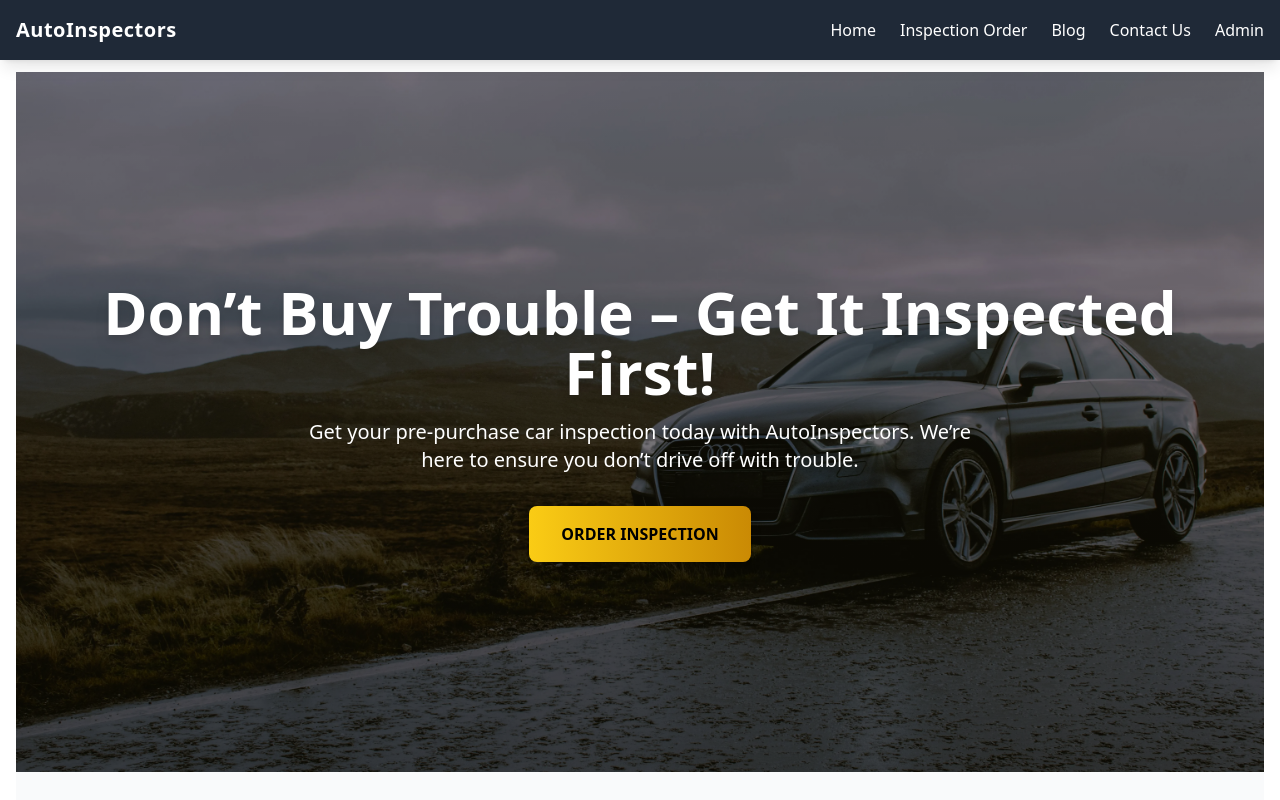
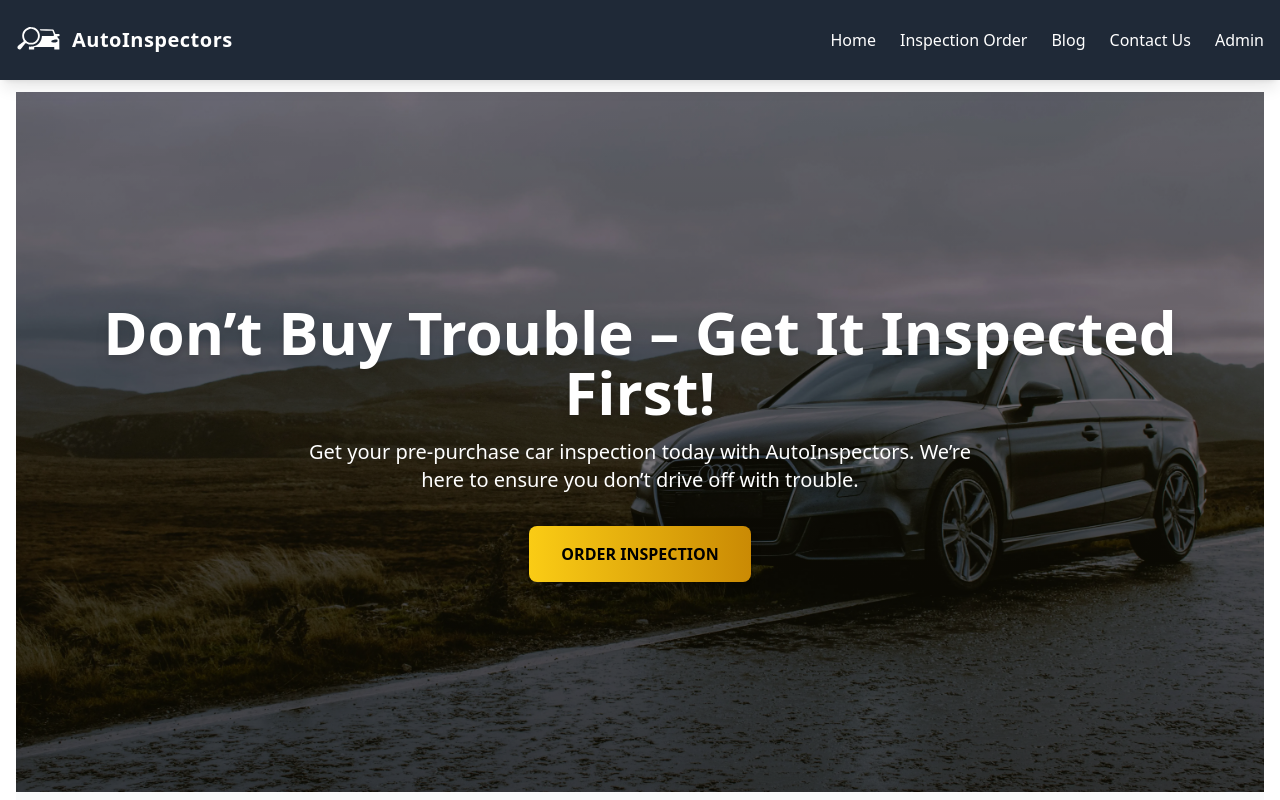
Before and after one commit to hamzam2mhs/AutoInspectors, a React (Vite) app in the folder frontend/: page / in a window 1280 px wide. Shown: the top 800 px of the page. Built offline with nearby package versions, Linux system fonts and the light colour scheme.

Commit message:
svg added

```diff
--- a/frontend/src/components/Navbar/navbar.jsx
+++ b/frontend/src/components/Navbar/navbar.jsx
@@ -1,31 +1,38 @@
 import React, { useState } from "react";
-import { Link, useNavigate } from "react-router-dom"; // Import useNavigate
+import { Link, useNavigate } from "react-router-dom";
+import carInspection from "../../assets/HomeImages/inspectionpicture.svg";
 
 const Navbar = () => {
-  const [isOpen, setIsOpen] = useState(false); // State to track menu open/close
-  const navigate = useNavigate(); // Initialize the navigate function
+  const [isOpen, setIsOpen] = useState(false);
+  const navigate = useNavigate();
 
   const toggleMenu = () => {
-    setIsOpen(!isOpen); // Toggle the mobile menu open/close state
+    setIsOpen(!isOpen);
   };
 
   const handleMenuClick = () => {
-    setIsOpen(false); // Close the menu after clicking a link
+    setIsOpen(false);
   };
 
   const handleAdminClick = () => {
-    handleMenuClick(); // Close the menu
-    navigate("/admin", { state: { resetAuth: true } }); // Navigate to Admin with resetAuth state
+    handleMenuClick();
+    navigate("/admin", { state: { resetAuth: true } });
   };
 
   return (
     <nav className="bg-gray-800 p-4 shadow-lg sticky top-0 z-50">
       <div className="container mx-auto flex justify-between items-center">
-          {/* Logo */}
-          <div className="text-white text-xl font-bold tracking-wide hover:text-gray-400 transition duration-300">
+        {/* Logo with Image */}
+        <div className="flex items-center space-x-2">
+          <img
+            src={carInspection}
+            alt="Car Inspection Logo"
+            className="h-12 w-15"
+          />
+
           <Link
             to="/"
-                onClick={handleMenuClick} // Ensure the menu closes if it's open on mobile
+            onClick={handleMenuClick}
             className="text-white text-xl font-bold tracking-wide hover:text-gray-400 transition duration-300"
           >
             AutoInspectors
@@ -34,7 +41,10 @@ const Navbar = () => {
 
         {/* Hamburger Icon (shown on mobile only) */}
         <div className="lg:hidden">
-            <button onClick={toggleMenu} className="text-white focus:outline-none">
+          <button
+            onClick={toggleMenu}
+            className="text-white focus:outline-none"
+          >
             <svg
               className={`w-6 h-6 transition-transform duration-300 ${
                 isOpen ? "rotate-90" : "rotate-0"
```
Also changed, not shown: frontend/src/assets/HomeImages/inspectionpicture.svg (added). Lines whose indentation alone changed are shown as unchanged.
